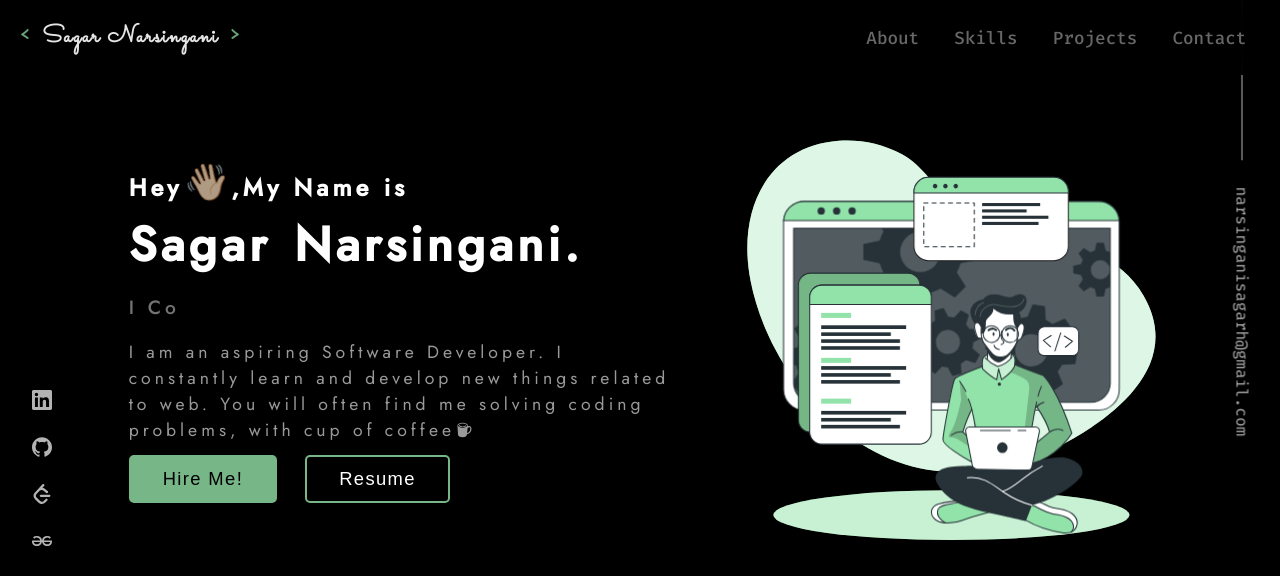
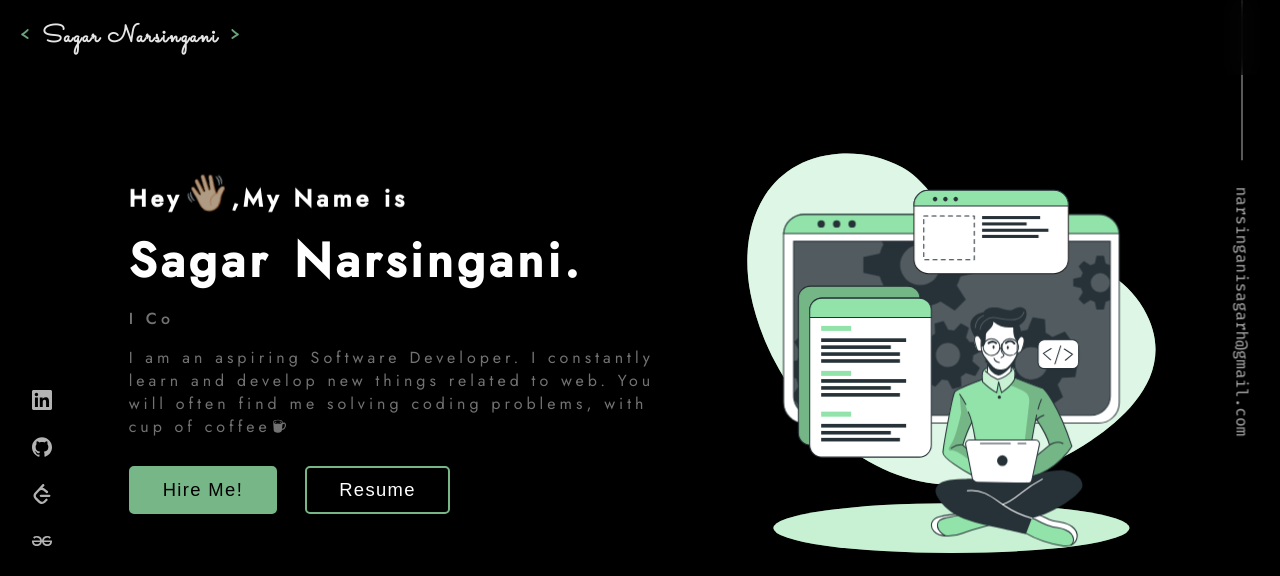
Before and after one commit to SagarNarsingani/SagarNarsingani.github.io, a React (Create React App) app: page / in a window 1280 px wide. Shown: the top 576 px of the page. Built offline with nearby package versions, Linux system fonts and the light colour scheme; the HTML template or start-up script is replaced by a standard one.

Commit message:
🚗: Add Animation

```diff
--- a/package.json
+++ b/package.json
@@ -7,6 +7,7 @@
     "@testing-library/react": "^13.4.0",
     "@testing-library/user-event": "^13.5.0",
     "chart.js": "^4.2.1",
+    "framer-motion": "^10.8.5",
     "react": "^18.2.0",
     "react-chartjs-2": "^5.2.0",
     "react-dom": "^18.2.0",
--- a/src/App.css
+++ b/src/App.css
@@ -2,10 +2,15 @@
     width: 85%;
     letter-spacing: .25em;
     margin-inline: auto;
-    padding-block: 3em;
+    padding-block: 4em;
+    margin-bottom: 1em;
     color: white;
+    /* transition-duration: 500ms; */
 }
 
+.App{
+  overflow-x: hidden;
+}
 
 .bullet{
     color: #76b687;
@@ -18,20 +23,23 @@ ul{
 }
 
 ::-webkit-scrollbar{
-    width: .5em;
+    width: .25em;
 }
 
 ::-webkit-scrollbar-track{
     background-color: transparent;
-    border: 1px solid rgba(255, 255, 255, 0.7);
     border-radius: 100vw;
     margin-block: .5em;
 }
 
 ::-webkit-scrollbar-thumb{
     border-radius: 100vw;
-    border: 1px solid black;
     background-color: #76b687;
 }
 
-:-webkit-scrollbar-
+@supports(scrollbar-color: red blue){
+    *{
+        scrollbar-color: #76b687 transparent;
+        scrollbar-width: thin;
+    }
+}
--- a/src/components/Contact.js
+++ b/src/components/Contact.js
@@ -1,10 +1,42 @@
+import { useRef } from 'react'
+import styled from 'styled-components'
+import { motion, useScroll, useMotionValueEvent, useAnimation } from "framer-motion";
+
 import { Title } from './Title';
-import React from 'react'
-import styled from 'styled-components'
 
 export const Contact = () => {
+
+  const ref = useRef();
+  const control = useAnimation();
+
+  const { scrollYProgress } = useScroll({
+    target: ref,
+    offset: ["100px end", "75% start"]
+  });
+
+  useMotionValueEvent(scrollYProgress, "change", (val) => {
+    if(val>0 && val<1){
+        document.querySelector('.contact-me').classList.add('is-active');
+        control.start('visible');
+    } else {
+        document.querySelector('.contact-me').classList.remove('is-active');
+        control.start('hidden');
+    }
+  });
+
   return (
-    <Container className="container" id="contact-me">
+    <Container
+        as={motion.div}
+        variants={{
+            visible: {opacity: 1, y: 0, transition: { duration: .25, ease: "easeOut"}},
+            hidden: {opacity: 0, y: "10%", transition: {duration: .1}}
+        }}
+        animate={control}
+        initial={{opacity: 0}}
+        ref={ref}
+        className='container'
+        id='contact-me'
+    >
         <Title title="Contact"/>
         <div className='invite'>
             <p>
--- a/src/components/Landing.js
+++ b/src/components/Landing.js
@@ -6,6 +6,7 @@ import { GiCoffeeMug } from "react-icons/gi";
 import 'react-tooltip/dist/react-tooltip.css'
 
 import CoverImage from '../assets/landing-image.jsx'
+
 
 export const Landing = () => {
   return (
@@ -102,9 +103,22 @@ const IntroCard = styled.div`
         text-align: center;
         min-width: 0px;
     }
+
+
 `;
 
 const Hello = styled.h2`
+    animation: slide-up .5s ease forwards .2s;
+    opacity: 0;
+    transform: translateY(10%);
+
+    @keyframes slide-up {
+        0%{}
+        100%{
+            transform: translateY(-10%);
+            opacity: 1;
+        }
+    }
     // when screens are smaller.
     @media (max-width: 1145px) { font-size: 1.25em; }
     @media (max-width: 568px) { font-size: 1em; }
@@ -134,6 +148,18 @@ const Hello = styled.h2`
 const Name = styled.h1`
     font-size: 3em;
     word-spacing: .1em;
+    transform: translateY(10%);
+    opacity: 0;
+
+    animation: slide-up-name 1s ease forwards 1s;
+
+    @keyframes slide-up-name {
+        from{}
+        to{
+            transform: translateY(0);
+            opacity: 1;
+        }
+    }
 
     @media (max-width: 1145px) {
         font-size: 2em;
@@ -149,7 +175,20 @@ const TypingIntro = styled.div`
     opacity: .45;
     white-space: nowrap;    // to bring it on single line...
     font-weight: 500;
-    font-size: 1.2em;
+    font-size: 1em;
+
+    transform: translateY(10%);
+    opacity: 0;
+
+    animation: slide-up-typing 1s ease forwards 2s;
+
+    @keyframes slide-up-typing {
+        from{}
+        to{
+            transform: translateY(0);
+            opacity: .45;
+        }
+    }
 
     .Typewriter{
         display: inline-block;
@@ -170,10 +209,6 @@ const TypingIntro = styled.div`
         50%{background-color: #33aa29}
     }
 
-    @media (max-width: 1145px) {
-        font-size: 1em;
-    }
-
     @media (max-width: 568px) {
         font-size: .75em;
     }
@@ -190,12 +225,24 @@ const TypingIntro = styled.div`
     `;
 
 const DetailedIntro = styled.div`
-    margin-top: 1em;
+    margin-block: 1em;
     opacity: .6;
-    font-size: 1.1em;
+
+    transform: translateY(10%);
+    opacity: 0;
+
+    animation: slide-up-intro 1s ease forwards 2s;
+
+    @keyframes slide-up-intro {
+        from{}
+        to{
+            transform: translateY(0);
+            opacity: .45;
+        }
+    }
 
     @media (max-width: 1145px) {
-        font-size: 1em;
+        font-size: .9em;
     }
 
     @media (max-width: 568px) {
@@ -225,6 +272,19 @@ const Cover = styled.div`
 
 const CalltoAction = styled.div`
     padding: .75rem 0;
+
+    transform: translateX(-30%);
+    opacity: 0;
+
+    animation: slide-up-action 1s ease forwards 2s;
+
+    @keyframes slide-up-action {
+        from{}
+        to{
+            transform: translateX(0);
+            opacity: 1;
+        }
+    }
 `;
 
 const Button = styled.button`
--- a/src/components/Navbar.js
+++ b/src/components/Navbar.js
@@ -21,17 +21,17 @@ export const Navbar = () => {
             </Heading>
         </Title>
         <Options>
-            <Option className='opt' onClick={(e) => scrollTo('about-me', e)}>About</Option>
-            <Option className='opt' onClick={(e) => scrollTo('my-skills', e)}>Skills</Option>
-            <Option className='opt' onClick={(e) => scrollTo('my-projects', e)}>Projects</Option>
-            <Option className='opt' onClick={(e) => scrollTo('contact-me', e)}>Contact</Option>
+            <Option className='opt about-me' onClick={(e) => scrollTo('about-me', e)}>About</Option>
+            <Option className='opt my-skills' onClick={(e) => scrollTo('my-skills', e)}>Skills</Option>
+            <Option className='opt my-projects' onClick={(e) => scrollTo('my-projects', e)}>Projects</Option>
+            <Option className='opt contact-me' onClick={(e) => scrollTo('contact-me', e)}>Contact</Option>
         </Options>
     </Conrainer>
   );
 }
 
 const Conrainer = styled.div`
-    background-color: #000000;             // for background color
+    background-color: rgba(0, 0, 0, 0.5);             // for background color
     position: fixed;                      // for keeping it on top of other elements
     right: 0; left: 0;                   // positioning...
     display: flex;                       // for aligning the title and options.
@@ -138,6 +138,9 @@ const Options = styled.ul`
         opacity: 1;
     }
 
+    .my-skills{ animation-delay: .5s; }
+    .my-projects{ animation-delay: 1s; }
+    .contact-me{ animation-delay: 1.5s; }
 `;
 
 const Option = styled.li`
@@ -149,8 +152,9 @@ const Option = styled.li`
     font-family: 'Fira Code', monospace;
     // for after elements...
     position: relative;
+    top: -100px;
+    opacity: 0;
     transition: color 1s;   // hover...
-
     &::after{
         content: '';
         width: 0px;
@@ -174,4 +178,14 @@ const Option = styled.li`
         color: #000;
         opacity: 1;
     }
+
+    animation: bounce-in .5s ease forwards;
+    @keyframes bounce-in {
+        97% { top: 0; opacity: 0.7;}
+        99% { top: 10px; opacity: 0.7;}
+        100% { top: 0; opacity: 0.7;}
+        /* 99% { top: 3px; opacity: 0.7; } */
+        /* 100% { top: 0; opacity: 0.7; } */
+    }
+
 `;
--- a/src/components/SkillBar.js
+++ b/src/components/SkillBar.js
@@ -10,6 +10,8 @@ import {
   Tooltip,
   Legend,
 } from 'chart.js';
+import { useInView } from 'framer-motion';
+import { useRef } from 'react';
 
 ChartJS.register(
   CategoryScale,
@@ -103,8 +105,11 @@ export const data = {
 };
 
 export const SkillBar = () => {
-  return <Container>
-    <Bar options={options} data={data} />
+  const ref = useRef(null);
+  const inView = useInView(ref);
+
+  return <Container ref={ref}>
+    <Bar options={options}  redraw={inView} data={data} />
     <p>How I rate my self!</p>
   </Container>
 }
--- a/src/components/Skills.js
+++ b/src/components/Skills.js
@@ -1,12 +1,45 @@
+import { useRef } from 'react';
+
 import styled from 'styled-components';
 import { SkillBar } from './SkillBar';
 import { BiRightArrow } from "react-icons/bi";
+import { motion, useScroll, useMotionValueEvent, useAnimation } from "framer-motion";
+
 import { Title } from './Title';
 
+export function Skills() {
 
-export function Skills() {
+  const ref = useRef();
+  const control = useAnimation();
+
+  const { scrollYProgress } = useScroll({
+    target: ref,
+    offset: ["100px end", "75% start"]
+  });
+
+  useMotionValueEvent(scrollYProgress, "change", (val) => {
+    if(val>0 && val<1){
+        document.querySelector('.my-skills').classList.add('is-active');
+        control.start('visible');
+    } else {
+        document.querySelector('.my-skills').classList.remove('is-active');
+        control.start('hidden');
+    }
+  });
+
   return (
-    <Container className='container' id='my-skills'>
+    <Container
+        as={motion.div}
+        variants={{
+            visible: {opacity: 1, x:0, transition: {duration: .25, type: "spring",  ease: "easeOut"}},
+            hidden: {opacity: 0, x:"100%",transition: {duration: .25, ease: "easeIn"}}
+        }}
+        animate={control}
+        initial={{opacity: 0}}
+        ref={ref}
+        className='container'
+        id='my-skills'
+    >
       <Title title='Skills'/>
       <div className='skills'>
         <SkillBar/>
--- a/src/components/Title.js
+++ b/src/components/Title.js
@@ -1,5 +1,6 @@
-import React from 'react'
+import { useRef } from 'react'
 import { RoughNotation } from 'react-rough-notation';
+import useOnScreen from '../use-on-screen'
 
 const style = {
     width: 'fit-content',
@@ -13,17 +14,20 @@ const headStyle = {
 }
 
 export const Title = ({title}) => {
+  const ref = useRef(null);
+  const isOnScreen = useOnScreen(ref, '16px');
   return (
-    <div className="title" style={style}>
+    <div className="title" ref={ref} style={style}>
         <RoughNotation
             type="underline"
-            show={true}
+            animationDelay={600}
             iterations={2}
             strokeWidth={2}
             color={"#76b687"}
+            show={isOnScreen}
         >
             <h1 style={headStyle}>{title}</h1>
         </RoughNotation>
     </div>
   )
-}
+};
--- a/src/index.css
+++ b/src/index.css
@@ -7,9 +7,6 @@
 body {
   margin: 0;
   font-family: 'Jost', sans-serif;
-  /* font-family: -apple-system, BlinkMacSystemFont, 'Segoe UI', 'Roboto', 'Oxygen',
-    'Ubuntu', 'Cantarell', 'Fira Sans', 'Droid Sans', 'Helvetica Neue',
-    sans-serif; */
   -webkit-font-smoothing: antialiased;
   -moz-osx-font-smoothing: grayscale;
   background-color: #000000;
@@ -17,7 +14,5 @@ body {
 }
 
 code {
-  /* font-family: source-code-pro, Menlo, Monaco, Consolas, 'Courier New',
-    monospace; */
     font-family: 'Fira Code', monospace;
 }
--- /dev/null
+++ b/src/use-on-screen.js
@@ -0,0 +1,28 @@
+import { useState, useEffect } from 'react';
+
+export default function useOnScreen(ref, rootMargin = '0px') {
+  // State and setter for storing whether element is visible
+  const [isIntersecting, setIntersecting] = useState(false);
+
+  useEffect(() => {
+    const observer = new IntersectionObserver(
+      ([entry]) => {
+        // Update our state when observer callback fires
+        setIntersecting(entry.isIntersecting);
+      },
+      {
+        rootMargin
+      }
+    );
+
+    const curr = ref.current;
+    if (curr) {
+      observer.observe(curr);
+    }
+    return () => {
+      observer.unobserve(curr);
+    };
+  }); // Empty array ensures that effect is only run on mount and unmount
+
+  return isIntersecting;
+}
```
Also changed, not shown: src/components/About.js (+34 -2 lines), src/components/Projects.js (+35 -1 lines), 1 other file (tests, documents, lock files or other folders).
